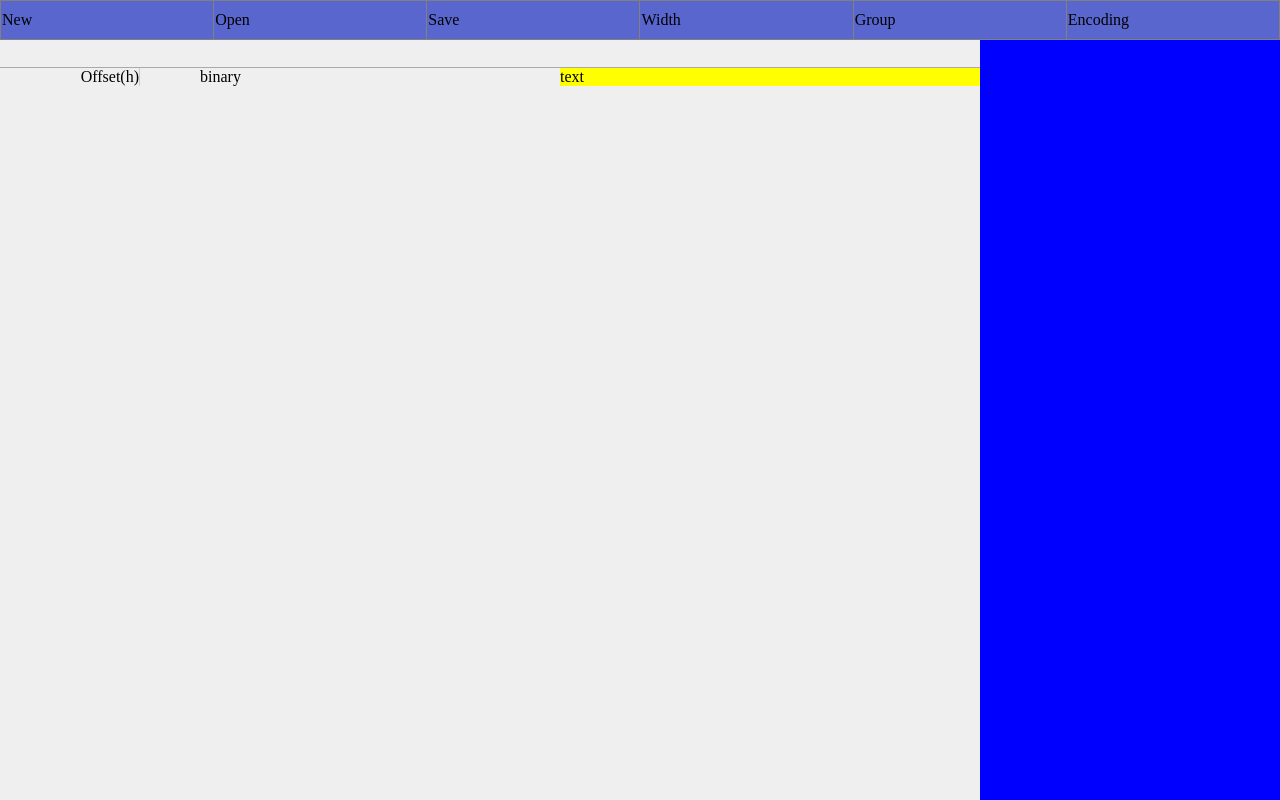
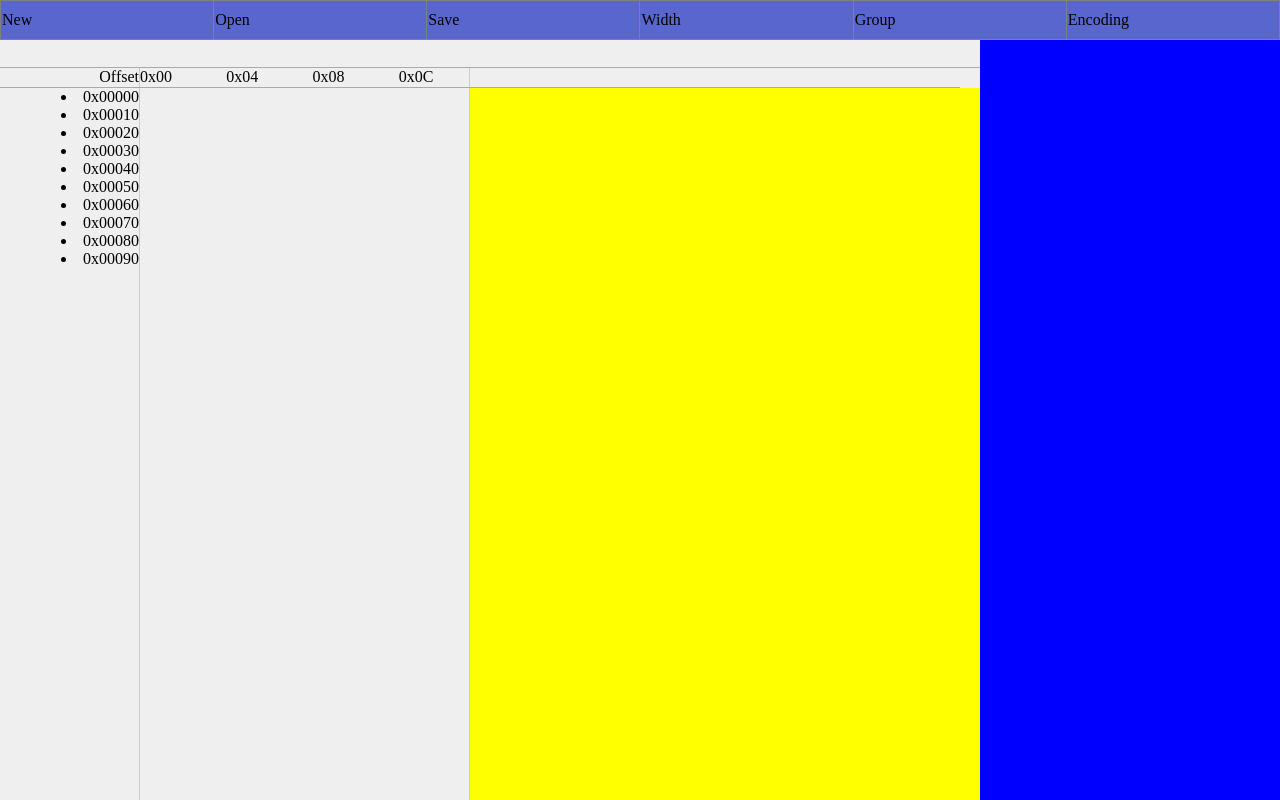
Before and after one commit to seiche/BinaryViewer, a website: page main.html in a window 1280 px wide. Drawn offline with Linux system fonts and the light colour scheme.

Commit message:
css updates

```diff
--- a/css/editor.css
+++ b/css/editor.css
@@ -1,3 +1,4 @@
+
 html, body{
   height: 100%;
   padding : 0;
@@ -42,33 +43,61 @@ section article div.tabs{
   border-bottom: 1px solid #aaa;
 }
 
+section article div.labels{
+  width: calc(100% - 20px);
+  height: 19px;
+  border-bottom: 1px solid #aaa;
+  position: relative;
+}
+
 section article div.body{
   width: 100%;
-  height: calc(100% - 28px);
+  height: calc(100% - 48px);
   overflow-y: scroll;
   position: relative;
 }
 
+section article div.labels div.offset,
 section article div.body div.offset{
   width: 139px;
   position: absolute;
   left: 0;
   border-right: 1px solid #ccc;
   text-align: right;
+  min-height: 100%;
 }
 
+section article div.labels div.binary,
 section article div.body div.binary{
-  width: calc(50% - 71px);
+  width:329px;
   position: absolute;
-  left: 200px;
+  left: 140px;
   border-right: 1px solid #ccc;
+  min-height: 100%;
 }
 
+section article div.labels div.text,
 section article div.body div.text{
-  width: calc(50% - 70px);
+  width: calc(100% - 470px);
   position: absolute;
   right: 0px;
   background: yellow;
+  min-height: 100%;
+}
+
+section article ul.line{
+  width: 100%;
+  list-style: none;
+  display: block;
+  white-space: nowrap;
+  padding: 0;
+  margin: 0;
+}
+
+section article ul.line li.q{
+  width: 25%;
+  list-style: none;
+  display: inline-block;
 }
 
 section aside{
--- a/main.html
+++ b/main.html
@@ -22,15 +22,54 @@
       <article>
         <div class="tabs">
         </div>
+        <div class="labels">
+          <div class="offset">
+            Offset
+          </div>
+          <div class="binary">
+            <ul class="line">
+              <li class="q">
+                0x00
+              </li>
+              <li class="q">
+                0x04
+              </li>
+              <li class="q">
+                0x08
+              </li>
+              <li class="q">
+                0x0C
+              </li>
+            </ul>
+          </div>
+        </div>
         <div class="body">
           <div class="offset">
-            Offset(h)
+            <li>0x00000</li>
+            <li>0x00010</li>
+            <li>0x00020</li>
+            <li>0x00030</li>
+            <li>0x00040</li>
+            <li>0x00050</li>
+            <li>0x00060</li>
+            <li>0x00070</li>
+            <li>0x00080</li>
+            <li>0x00090</li>
           </div>
           <div class="binary">
-            binary
+            <ul class="line">
+              <li class="q">
+              </li>
+              <li class="q">
+              </li>
+              <li class="q">
+              </li>
+              <li class="q">
+              </li>
+            </ul>
           </div>
           <div class="text">
-            text
+
           </div>
         </div>
       </article>
```
Also changed, not shown: 2 other files.
